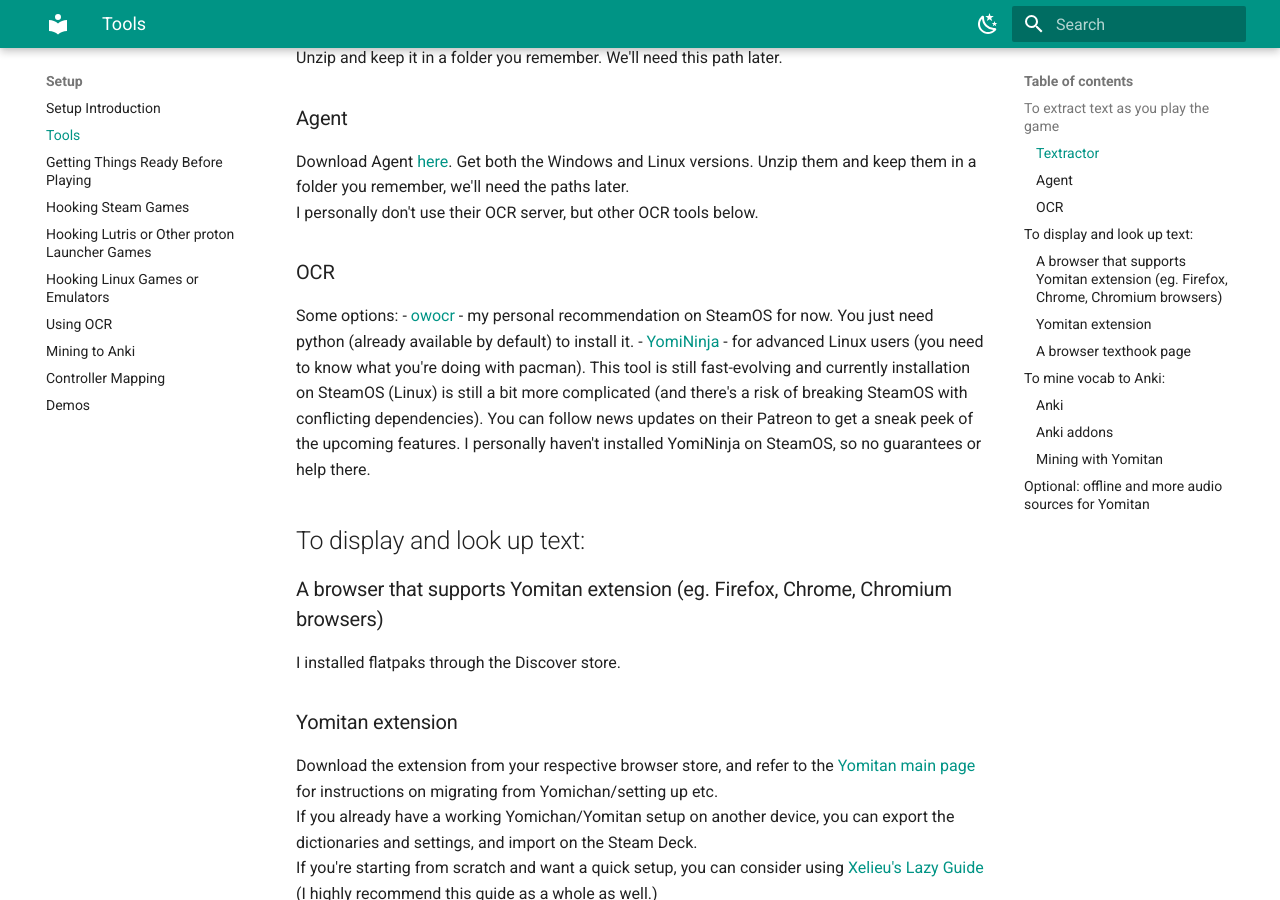
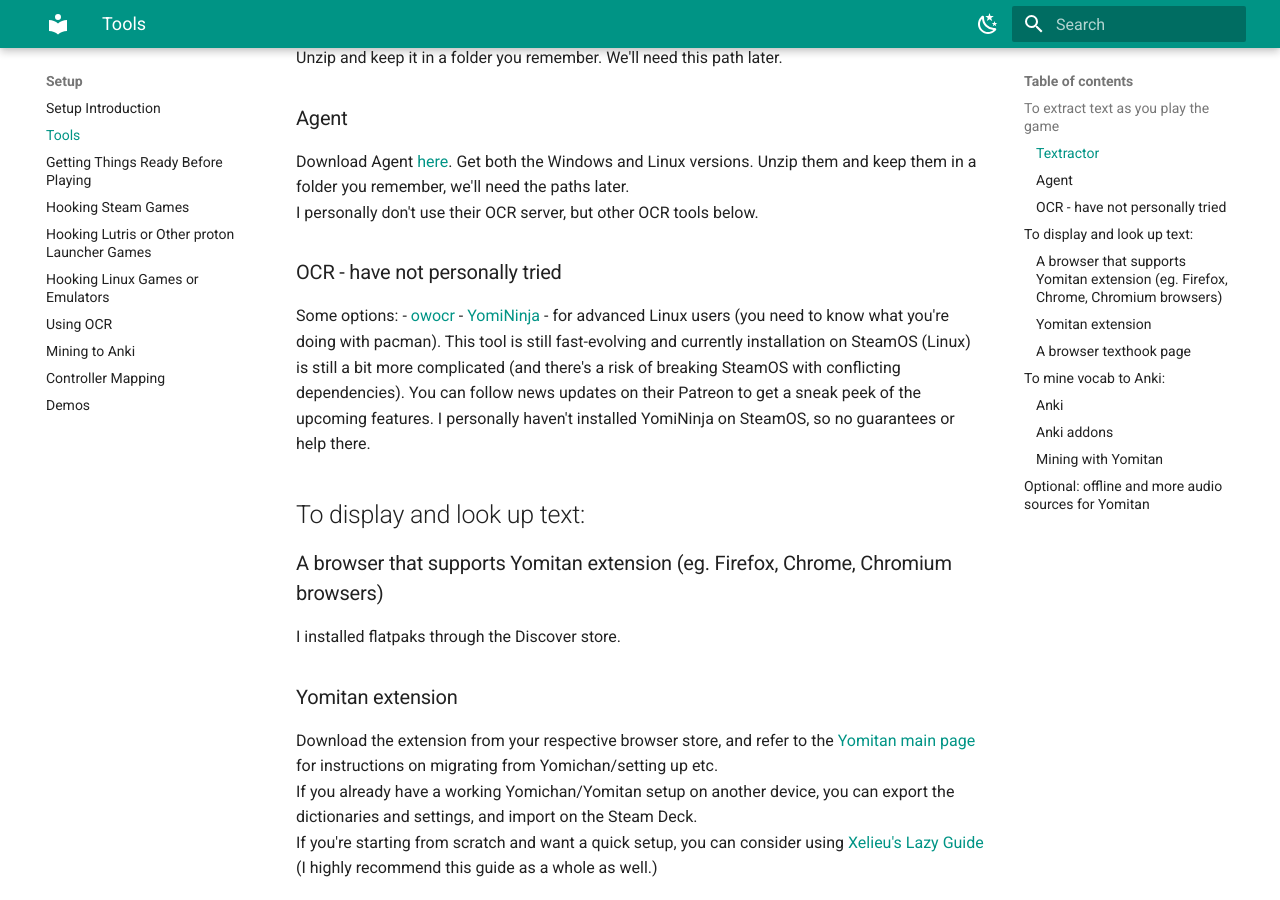
Before and after one commit to aka-baka/deck-mining, an MkDocs documentation site: the page built from docs/deck-mining/setupTools.md, in a window 1280 px wide and 900 px high, scrolled down 414 px. Built offline with MkDocs 1.6.1 and Material for MkDocs 9.7.7, drawn with Linux system fonts in a browser that asks for light colours.

Commit message:
Update setupTools.md

```diff
--- a/docs/deck-mining/setupTools.md
+++ b/docs/deck-mining/setupTools.md
@@ -11,9 +11,9 @@
 Download Agent [here](https://github.com/0xDC00/agent). Get both the Windows and Linux versions. Unzip them and keep them in a folder you remember, we'll need the paths later.
 I personally don't use their OCR server, but other OCR tools below.
 
-### OCR
+### OCR - have not personally tried
 Some options:
-- [owocr](https://github.com/AuroraWright/owocr) - my personal recommendation on SteamOS for now. You just need python (already available by default) to install it.
+- [owocr](https://github.com/AuroraWright/owocr)
 - [YomiNinja](https://github.com/matt-m-o/YomiNinja) - for advanced Linux users (you need to know what you're doing with pacman). This tool is still fast-evolving and currently installation on SteamOS (Linux) is still a bit more complicated (and there's a risk of breaking SteamOS with conflicting dependencies). You can follow news updates on their Patreon to get a sneak peek of the upcoming features.
 I personally haven't installed YomiNinja on SteamOS, so no guarantees or help there.
 
```
